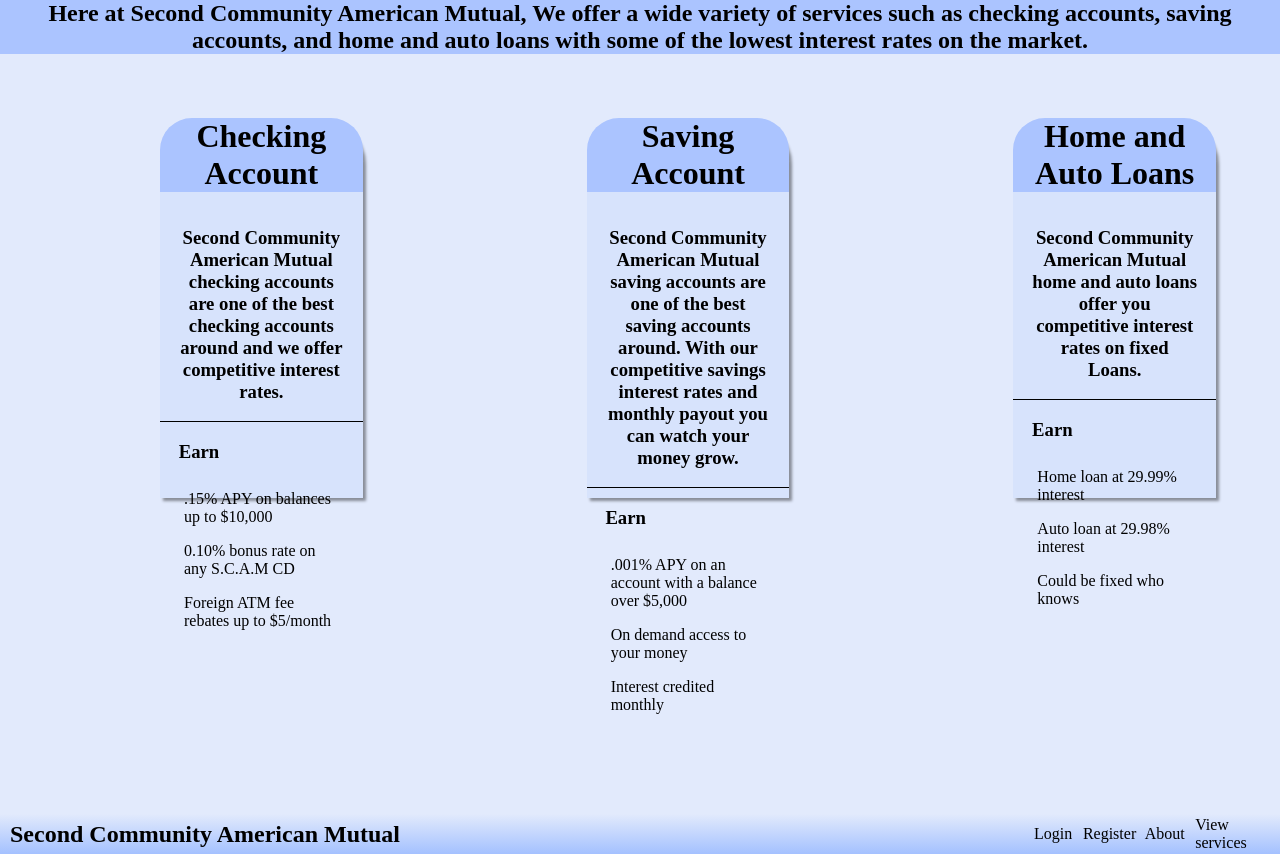
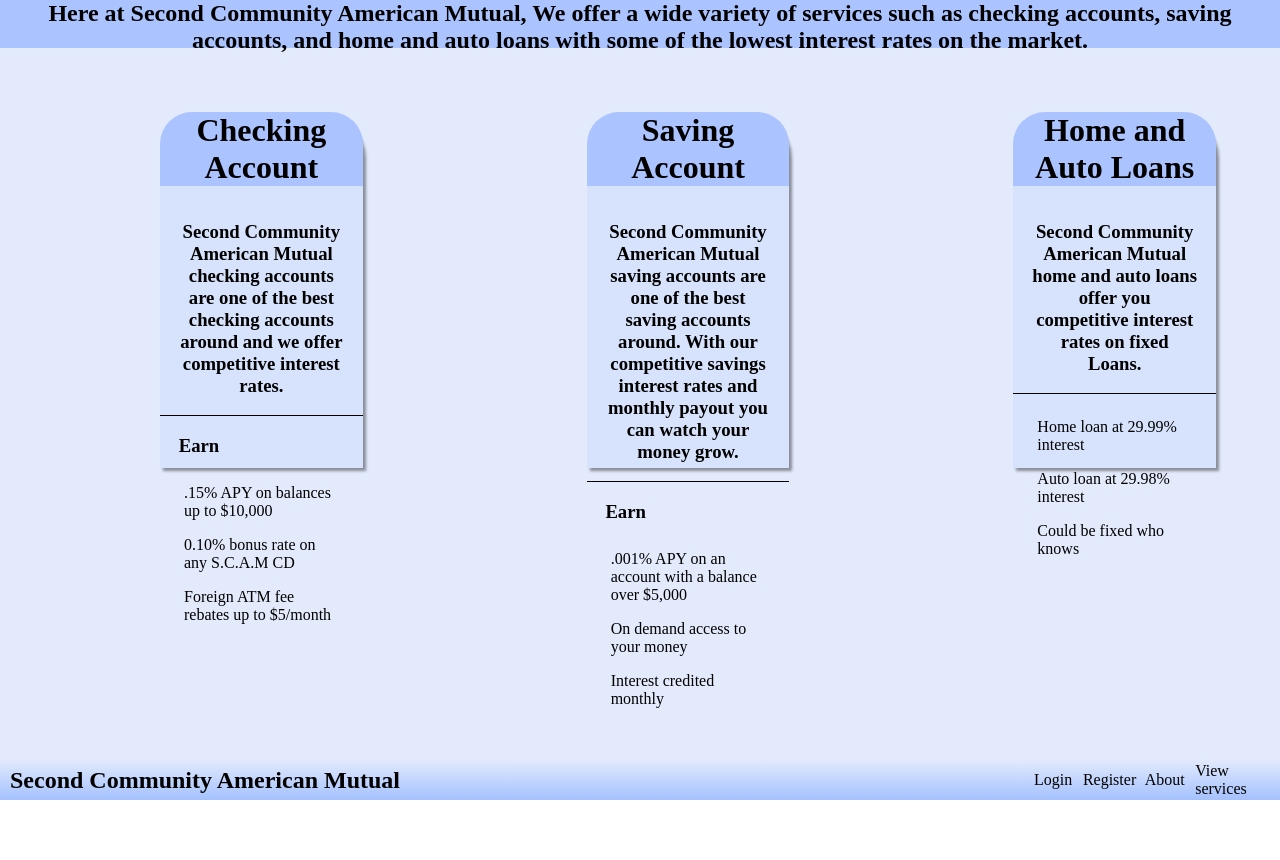
Before and after one commit to mbatista4/second-community-america-mutual-frontend, a React (Create React App) app: page /services in a window 1280 px wide. After the commit the page ends 806 px from the top, so only its background shows below. Built offline with nearby package versions, Linux system fonts and the light colour scheme.

Commit message:
fixed display height

```diff
--- a/src/Components/ServicesPage/ServicesPage.jsx
+++ b/src/Components/ServicesPage/ServicesPage.jsx
@@ -38,7 +38,6 @@ export default function ServicesPage() {
                     <h1 className="checking-header">Home and Auto Loans</h1>
                     <h3 className="checking-info">Second Community American Mutual home and auto loans offer you competitive interest rates on fixed Loans.
                     </h3>
-                    <h3 className="checking-earn">Earn</h3>
                     <ul className="checking-earn">
                         <li>Home loan at 29.99% interest</li>
                         <li>Auto loan at 29.98% interest</li>
--- a/src/Components/ServicesPage/ServicesPageStyleSheet.css
+++ b/src/Components/ServicesPage/ServicesPageStyleSheet.css
@@ -2,11 +2,13 @@
     background-color: #e2eafc;
     display: flex;
     flex-direction: row;
+    height: 89vh;
 }
 
 .page-header{
     background-color: #abc4ff;
     text-align: center;
+    height: 6vh;
 }
 
 .checking-box {
```
